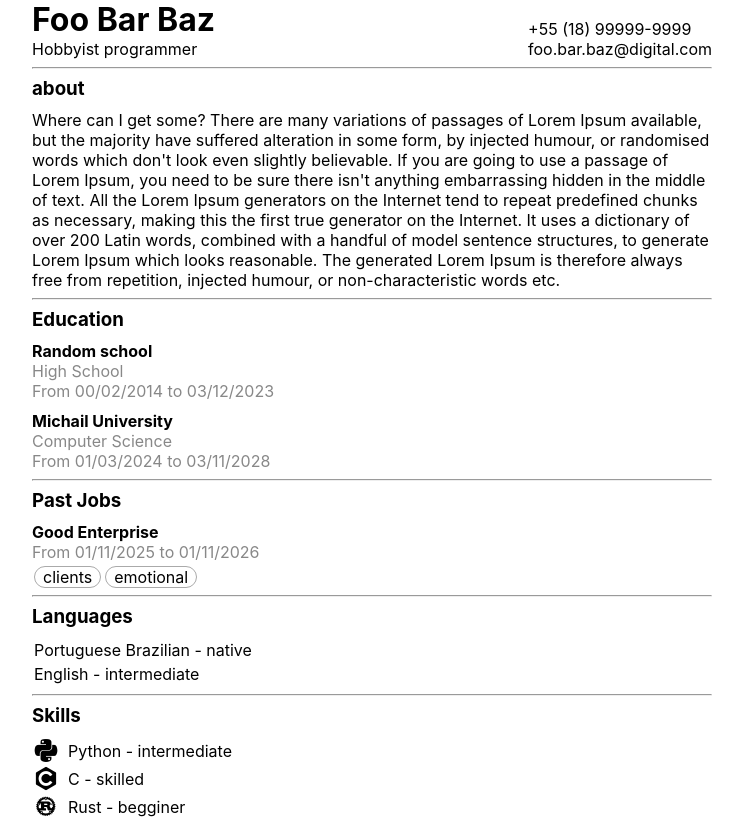
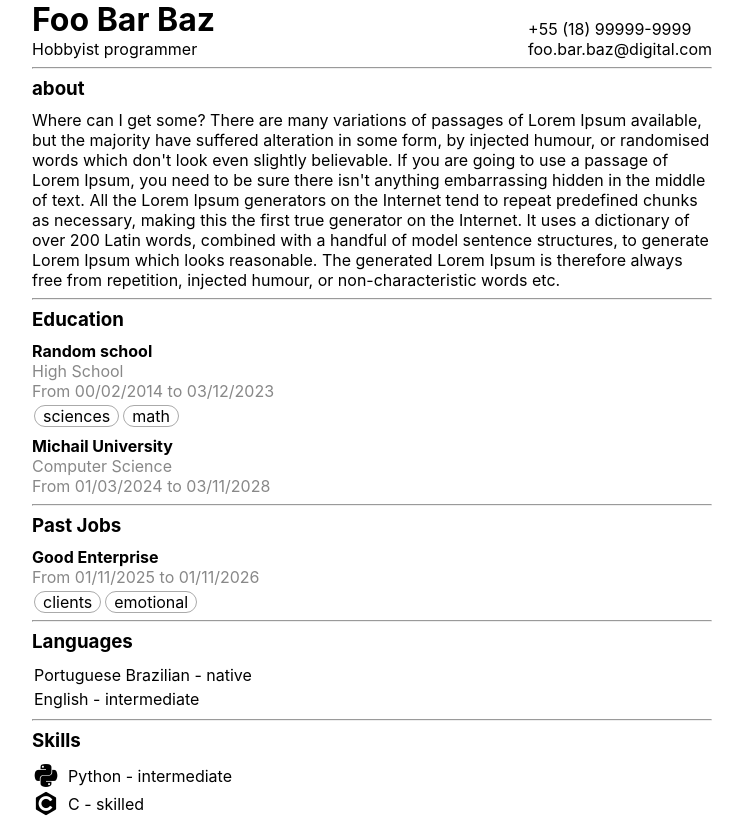
Before and after one commit to Johnnathan28/my-page, a JavaScript app: page / in a window 1280 px wide. Shown: the top 819 px of the page, without its empty margins (268-1011 px from the left). Built offline with nearby package versions, Linux system fonts and the light colour scheme; the HTML template or start-up script is replaced by a standard one.

Commit message:
Fix Experiences layout

```diff
--- a/src/pages/curriculum-vitae/index.js
+++ b/src/pages/curriculum-vitae/index.js
@@ -56,6 +56,9 @@ class Experience {
 	<span> </span>
 	{stringDateTo !== ""
 	  ? <span className="gray-text"> to {stringDateTo}</span>
+	  : <></>}
+	{this.tags.length > 0
+	  ? <div style={{marginTop: "5px"}}>{this.tags.map(t => t.intoJSX())}</div>
 	  : <></>}
       </div>
     );
@@ -125,12 +128,10 @@ function Header({resume}) {
 }
 
 function Experiences({name, experiences}) {
-  experiences = experiences || [];
   return (
     <div>
       <h3>{name}</h3>
       {experiences.map(e => e.intoJSX())}
-      {experiences.map(e => e.tags.map(t => t.intoJSX()))}
     </div>
   );
 }
@@ -152,7 +153,9 @@ const g = {
   },
   occupation: "Hobbyist programmer",
   education: [
-    new Experience("Random school", "2014-02-02", "2023-12-13", "High School"),
+    new Experience("Random school", "2014-02-02", "2023-12-13", "High School")
+      .addTag("sciences")
+      .addTag("math"),
     new Experience("Michail University", "2024-03-04", "2028-11-29", "Computer Science")
   ],
   pastJobs: [
--- a/src/pages/curriculum-vitae/style.css
+++ b/src/pages/curriculum-vitae/style.css
@@ -42,9 +42,9 @@ h3 {
 }
 
 .Tag {
+  margin: 2px;
   border: 1px solid var(--gray1);
   border-radius: 0.7em;
-  margin: 2px;
   padding: 0px 8px;
 }
 
```
